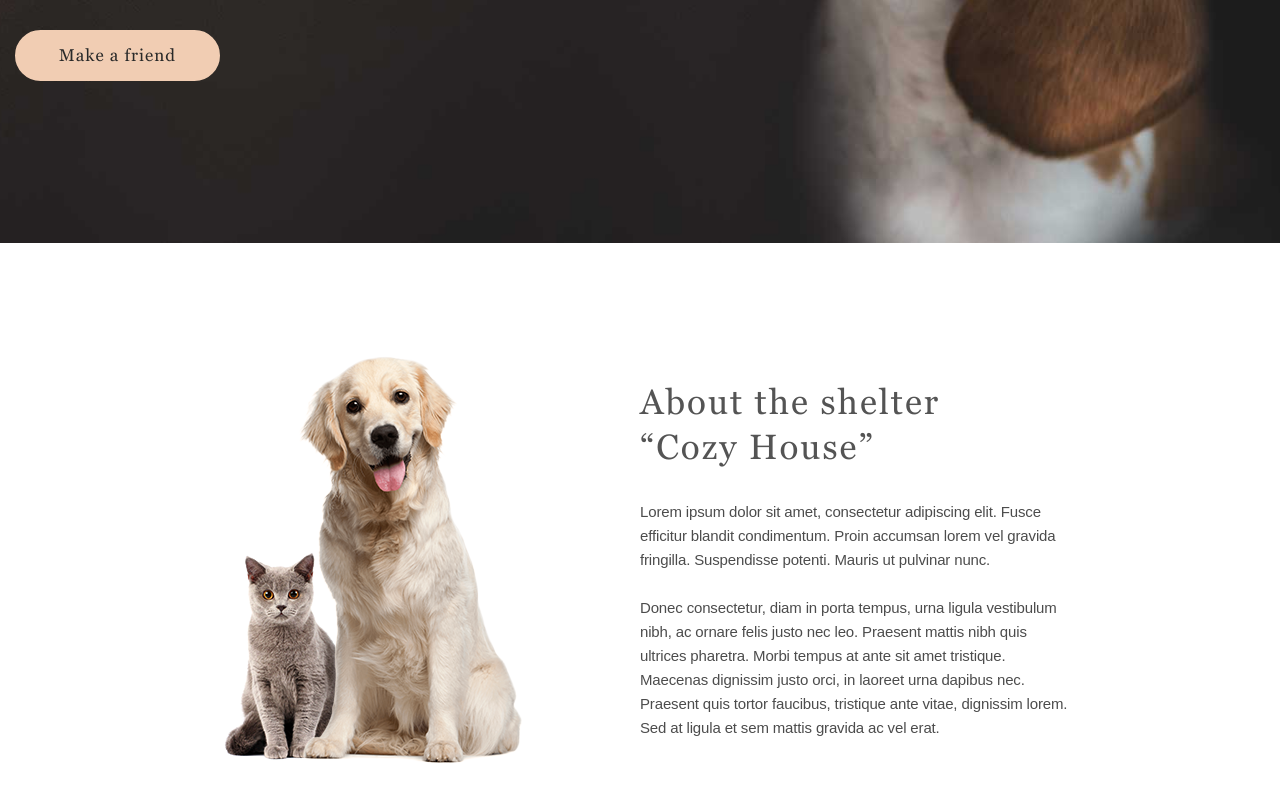
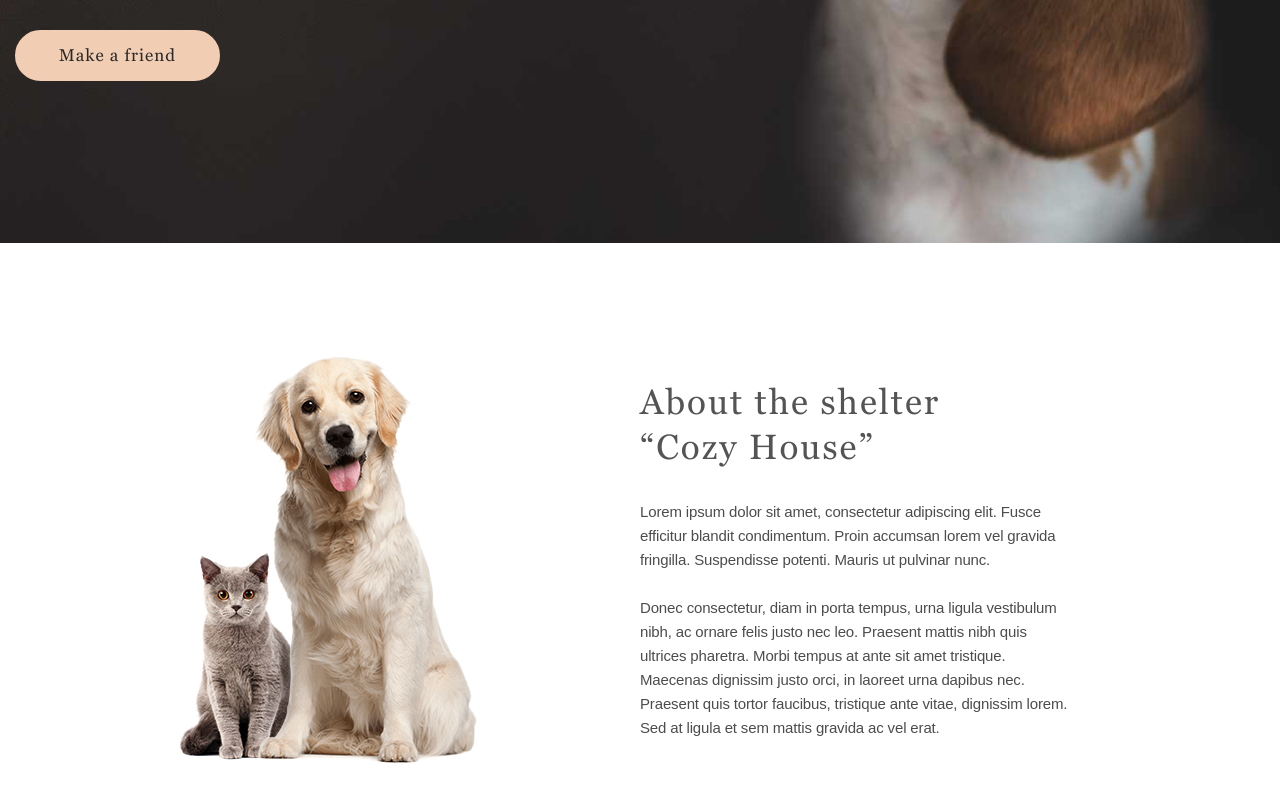
Before and after one commit to ruslansokolov40/Cozy-House, a website: page app/index.html in a window 1280 px wide. Shown: the part 557-1358 px from the top of the page. Drawn offline with Linux system fonts and the light colour scheme.

Commit message:
section about correcting img with flex

```diff
--- a/app/scss/components/_about.scss
+++ b/app/scss/components/_about.scss
@@ -10,12 +10,11 @@
 
     &__img {
         width: 50%;
-        position: relative;
+        display: flex;
+        justify-content: center;
 
         img {
             max-width: 300px;
-            position: absolute;
-            right: 117px;
         }
     }
 
```
Also changed, not shown: app/css/style.min.css.
